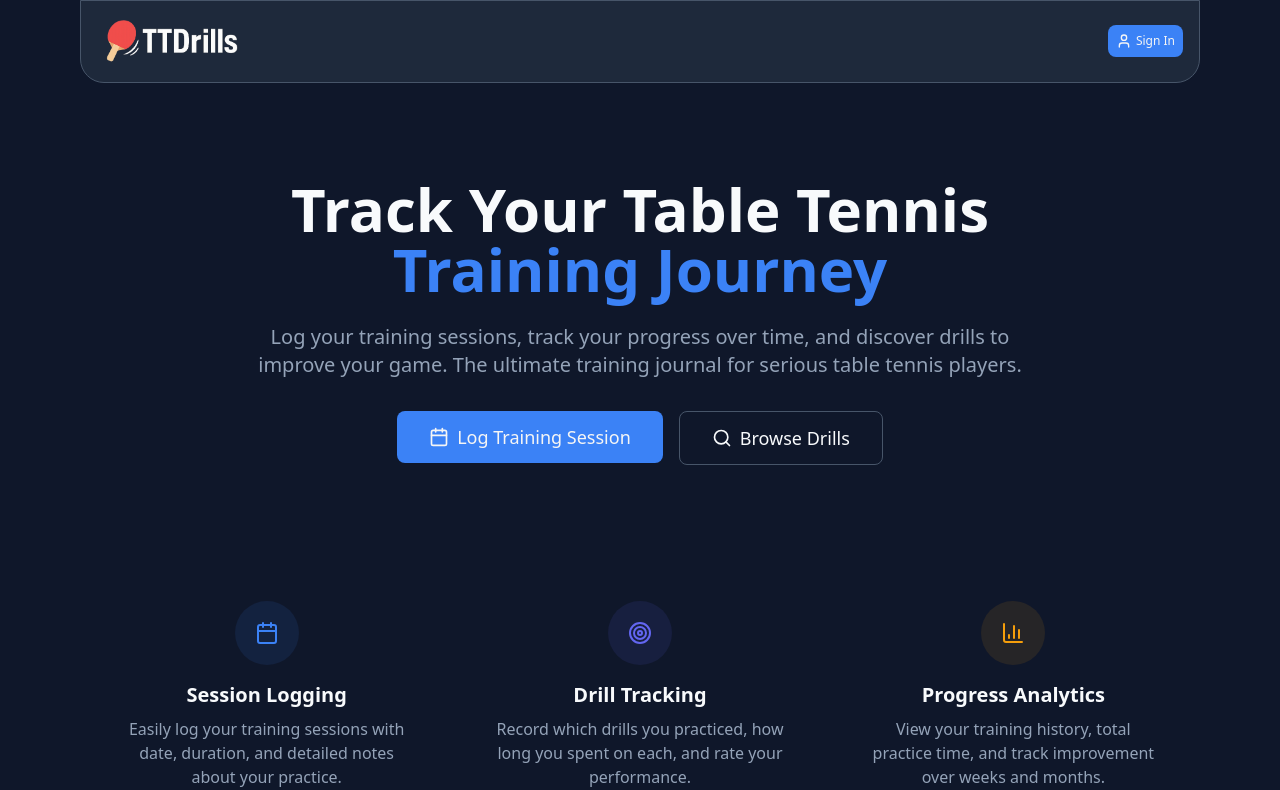
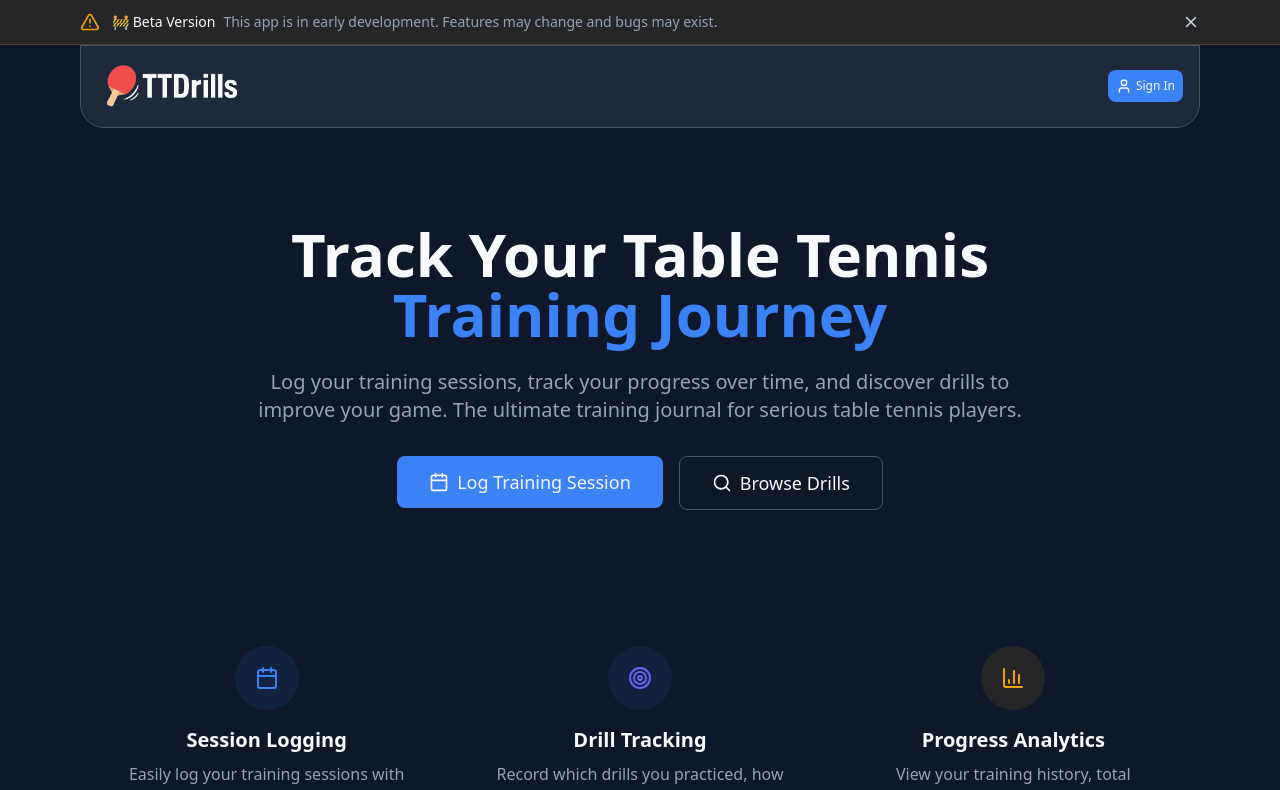
Before and after one commit to RowMur/ttdrills, a Next.js app: page / in a window 1280 px wide. Shown: the top 790 px of the page. Built offline with nearby package versions, Linux system fonts and the light colour scheme; no server answers.

Commit message:
chore: add beta banner

```diff
--- a/src/app/layout.tsx
+++ b/src/app/layout.tsx
@@ -3,6 +3,7 @@ import { Inter } from "next/font/google";
 import "./globals.css";
 import { Navbar } from "@/components/Navbar";
 import { Footer } from "@/components/Footer";
+import { BetaBanner } from "@/components/BetaBanner";
 import { Analytics } from "@vercel/analytics/next";
 import { SessionProvider } from "@/components/SessionProvider";
 import { StartupSeeder } from "@/components/StartupSeeder";
@@ -94,6 +95,7 @@ export default function RootLayout({
         <PostHogProvider>
           <SessionProvider>
             <StartupSeeder />
+            <BetaBanner />
             <Navbar />
             <main className="min-h-screen">{children}</main>
             <Footer />
--- /dev/null
+++ b/src/components/BetaBanner.tsx
@@ -0,0 +1,53 @@
+"use client";
+
+import { useState, useEffect } from "react";
+import { X, AlertTriangle } from "lucide-react";
+
+export function BetaBanner() {
+  const [isVisible, setIsVisible] = useState(false);
+
+  useEffect(() => {
+    // Check if user has dismissed the banner
+    const hasDismissed = localStorage.getItem("beta-banner-dismissed");
+    if (!hasDismissed) {
+      setIsVisible(true);
+    }
+  }, []);
+
+  const handleDismiss = () => {
+    setIsVisible(false);
+    localStorage.setItem("beta-banner-dismissed", "true");
+  };
+
+  if (!isVisible) {
+    return null;
+  }
+
+  return (
+    <div className="bg-warning/10 border-b border-warning/20">
+      <div className="max-w-6xl mx-auto px-4 py-3">
+        <div className="flex items-center justify-between">
+          <div className="flex items-center gap-3">
+            <AlertTriangle className="text-warning" size={20} />
+            <div className="flex items-center gap-2">
+              <span className="text-sm font-medium text-text">
+                🚧 Beta Version
+              </span>
+              <span className="text-sm text-text-subtle">
+                This app is in early development. Features may change and bugs
+                may exist.
+              </span>
+            </div>
+          </div>
+          <button
+            onClick={handleDismiss}
+            className="text-text-muted hover:text-text transition-colors"
+            aria-label="Dismiss banner"
+          >
+            <X size={18} />
+          </button>
+        </div>
+      </div>
+    </div>
+  );
+}
```
